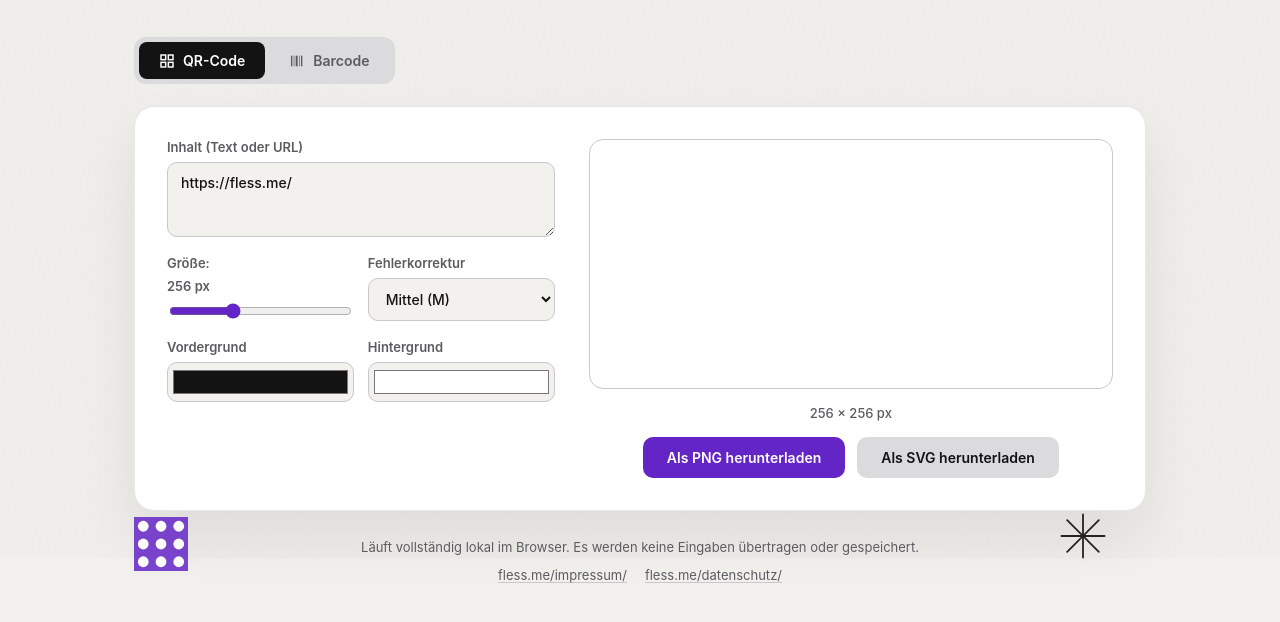
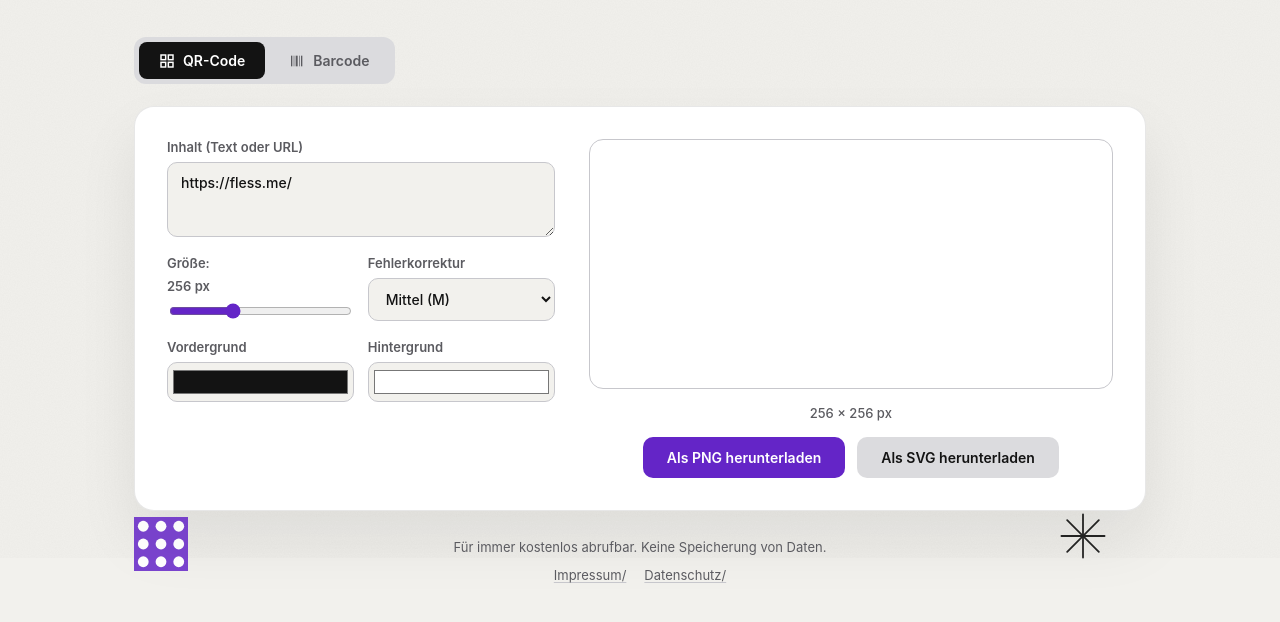
Before and after one commit to LadeShootH/qr-code-gen, a plain HTML site: page index.html in a window 1280 px wide. Shown: the part 242-864 px from the top of the page. Drawn offline with Linux system fonts and the light colour scheme; a script that the page names is missing.

Commit message:
Update index.html
Text angepasst

```diff
--- a/index.html
+++ b/index.html
@@ -526,10 +526,10 @@
     </div>
 
     <footer class="site-footer">
-      <p>Läuft vollständig lokal im Browser. Es werden keine Eingaben übertragen oder gespeichert.</p>
+      <p>Für immer kostenlos abrufbar. Keine Speicherung von Daten.</p>
       <nav class="footer-links">
-        <a href="https://neu.fless.me/impressum/">fless.me/impressum/</a>
-        <a href="https://neu.fless.me/datenschutz/">fless.me/datenschutz/</a>
+        <a href="https://fless.me/impressum/">Impressum/</a>
+        <a href="https://fless.me/datenschutz/">Datenschutz/</a>
       </nav>
     </footer>
   </div>
```
